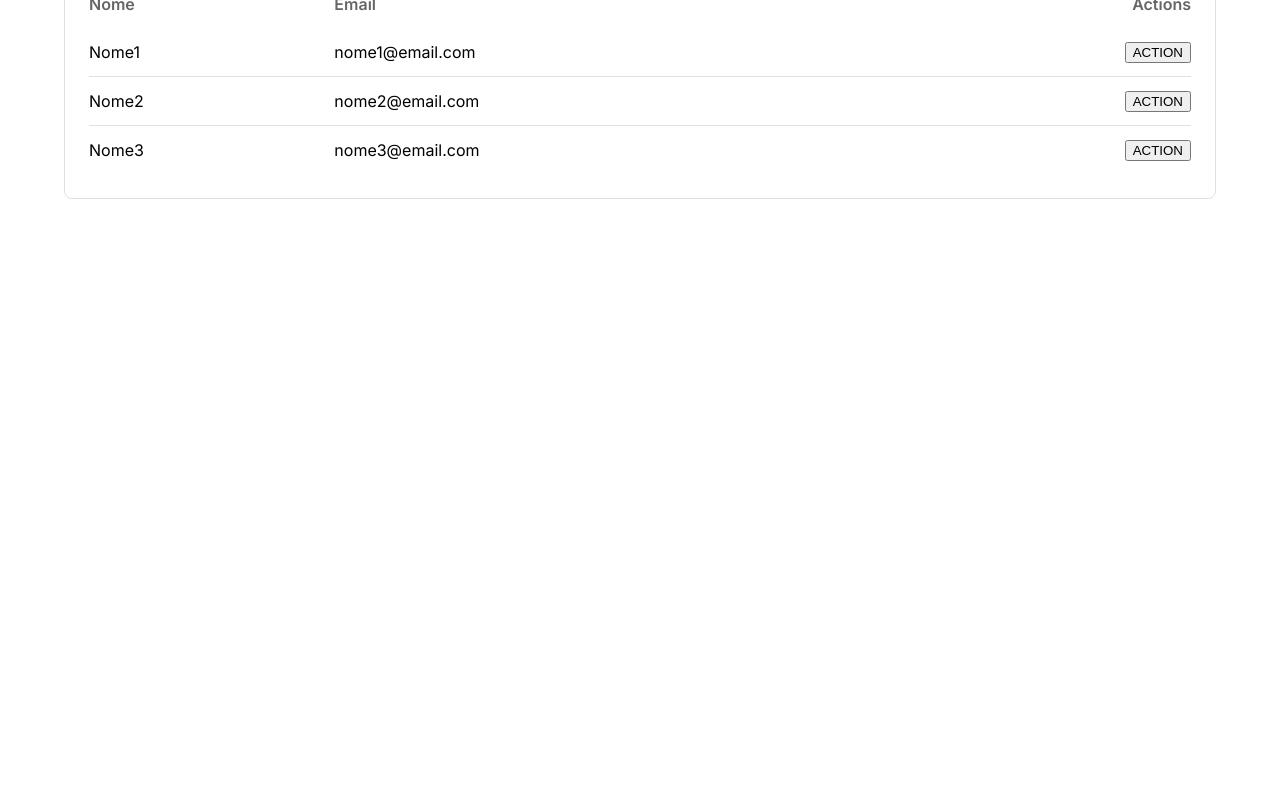
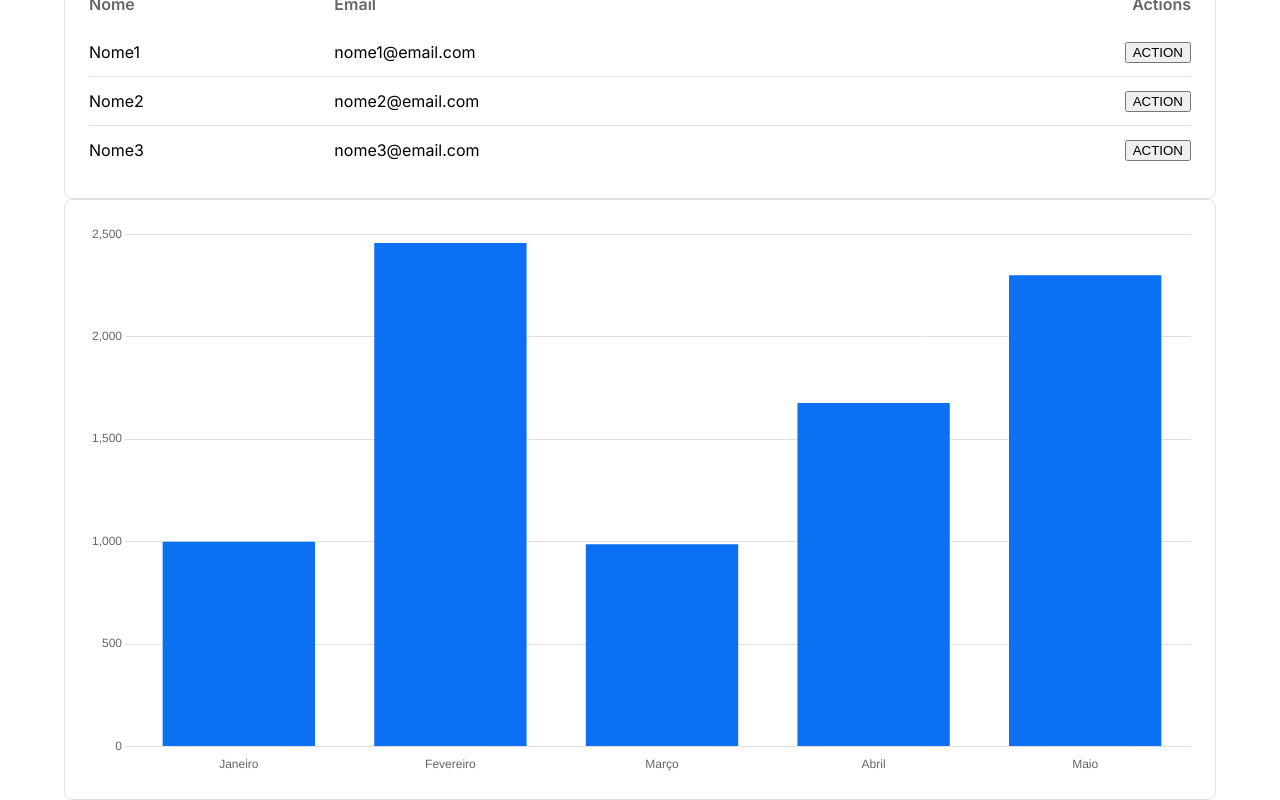
Before and after one commit to RodrigoSobralM/dnc-sales-dashboard-rodrigo, a React (Vite) app: page /home in a window 1280 px wide. Shown: the part 483-1283 px from the top of the page. Before the commit the page ends 800 px from the top, so only its background shows below. Built offline with nearby package versions, Linux system fonts and the light colour scheme.

Commit message:
:sparkles: feat: Chart component

```diff
--- a/package.json
+++ b/package.json
@@ -13,7 +13,9 @@
     "@emotion/react": "^11.13.3",
     "@emotion/styled": "^11.13.0",
     "@mui/material": "^6.0.2",
+    "chart.js": "^4.4.4",
     "react": "^18.3.1",
+    "react-chartjs-2": "^5.2.0",
     "react-dom": "^18.3.1",
     "react-router-dom": "^6.26.2",
     "styled-components": "^6.1.13"
--- /dev/null
+++ b/src/components/CustomChart.tsx
@@ -0,0 +1,83 @@
+import { useTheme } from 'styled-components'
+import {
+  Chart as ChartJS,
+  CategoryScale,
+  LinearScale,
+  BarElement,
+  PointElement,
+  LineElement,
+  Title,
+  Tooltip,
+  Legend,
+} from 'chart.js'
+import { Line } from 'react-chartjs-2'
+import { Bar } from 'react-chartjs-2'
+import { CustomChartProps } from '@/types'
+
+ChartJS.register(
+  CategoryScale,
+  LinearScale,
+  BarElement,
+  PointElement,
+  LineElement,
+  Title,
+  Tooltip,
+  Legend
+)
+
+const CustomChart = (props: CustomChartProps) => {
+  const { data, labels, type } = props
+  const theme = useTheme()
+  const options = {
+    responsive: true,
+    scaleShowVerticalLines: false,
+    scales: {
+      x: {
+        border: {
+          display: false,
+        },
+        grid: {
+          display: false,
+        },
+        ticks: {
+          color: theme.typographies.subtitle,
+        },
+      },
+      y: {
+        border: {
+          display: false,
+        },
+        grid: {
+          color: theme.appDefaultStroke,
+        },
+        ticks: {
+          color: theme.typographies.subtitle,
+        },
+      },
+    },
+    plugins: {
+      legend: {
+        display: false,
+      },
+    },
+  }
+
+  const chartData = {
+    labels,
+    datasets: [
+      {
+        data,
+        borderColor: 'rgb(12, 112, 242)',
+        backgroundColor: 'rgba(12, 112, 242, 1)',
+      },
+    ],
+  }
+
+  return type === 'bar' ? (
+    <Bar options={options} data={chartData} />
+  ) : (
+    <Line options={options} data={chartData} />
+  )
+}
+
+export default CustomChart
--- a/src/components/index.ts
+++ b/src/components/index.ts
@@ -1,7 +1,8 @@
 export { default as AvatarList } from './AvatarList'
+export { default as CustomChart } from './CustomChart'
+export { default as CustomTable } from './CustomTable'
 export { default as FormComponent } from './FormComponent'
 export { default as Header } from './Header'
-export { default as CustomTable } from './CustomTable'
 export * from './BannerImage'
 export * from './CardComponent'
 export * from './Logo'
--- a/src/pages/Home.tsx
+++ b/src/pages/Home.tsx
@@ -1,4 +1,10 @@
-import { AvatarList, CardComponent, CustomTable, Header } from '@/components'
+import {
+  AvatarList,
+  CardComponent,
+  CustomChart,
+  CustomTable,
+  Header,
+} from '@/components'
 import { Container } from '@mui/material'
 import { currecyConverter } from '@/utils'
 
@@ -56,6 +62,13 @@
             rows={mockTableData.rows}
           />
         </CardComponent>
+        <CardComponent>
+          <CustomChart
+            labels={['Janeiro', 'Fevereiro', 'Março', 'Abril', 'Maio']}
+            data={[1000, 2456.54, 987.5, 1675.89, 2300]}
+            type="bar"
+          />
+        </CardComponent>
       </Container>
     </>
   )
--- /dev/null
+++ b/src/types/customChart.d.ts
@@ -0,0 +1,5 @@
+export interface CustomChartProps {
+  labels: string[]
+  data: number[]
+  type: 'line' | 'bar'
+}
--- a/src/types/index.ts
+++ b/src/types/index.ts
@@ -1,4 +1,5 @@
 export * from './avatarsList'
+export * from './customChart'
 export * from './customTable'
 export * from './formComponent'
 export * from './theme'
```
Also changed, not shown: 1 other file (tests, documents, lock files or other folders).
